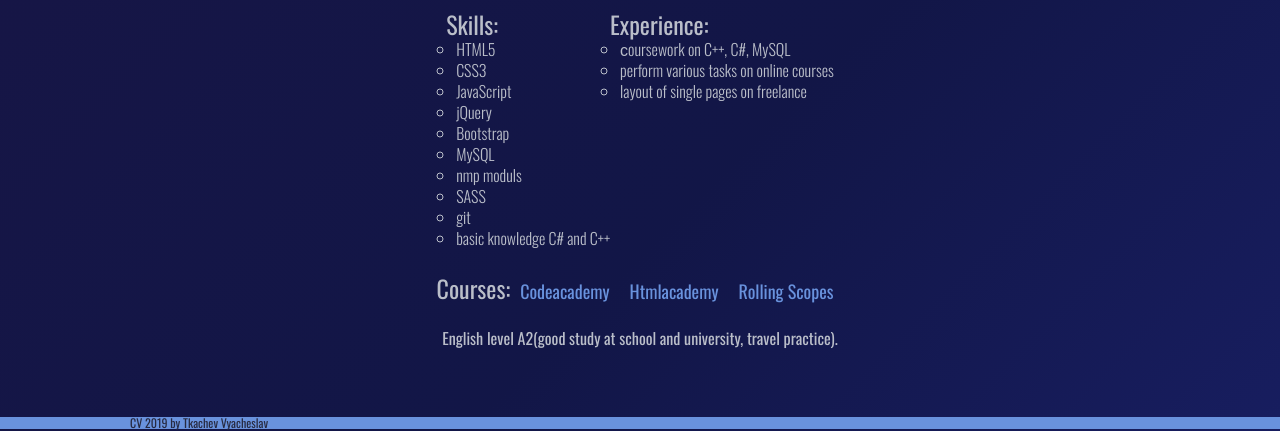
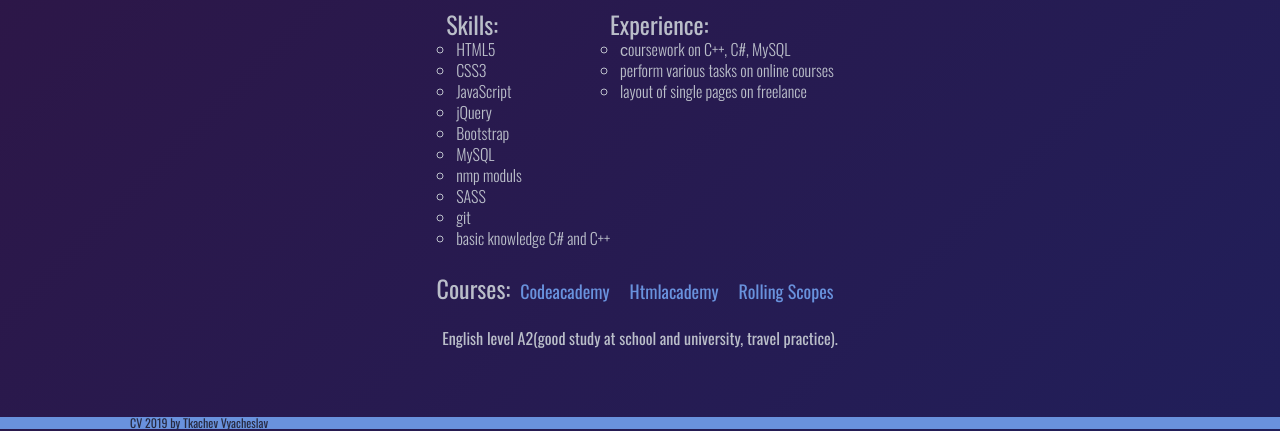
Before and after one commit to PraKDown/rsschool-2019Q1-cv, a plain HTML site: page index.html in a window 1280 px wide. Shown: the part 371-802 px from the top of the page. Drawn offline with nearby package versions, Linux system fonts and the light colour scheme.

Commit message:
fix: fix animation

```diff
--- a/styles/main.css
+++ b/styles/main.css
@@ -6,14 +6,18 @@
   100%{background-position:0% 50%}
 }
 
+html {
+  overflow: hidden;
+}
+
 body {
   display: flex;
   flex-flow: column;
   min-height: 100vh;
   font-family: 'Oswald', sans-serif;
-  background: linear-gradient(-45deg, #242f99, #121647, #1f1544, #2c1458);
+  background: linear-gradient(-45deg, #303caf, #1c2261, #2f1544, #50248a);
   background-size: 400% 400%;
-  animation: animate 20s ease infinite;
+  animation: animate 40s ease infinite;
 }
 
 header {
```
